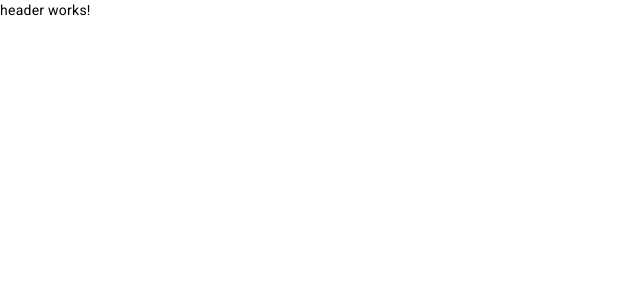
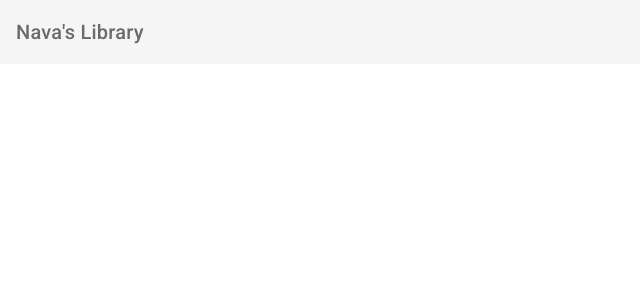
Before and after one commit to gabrielnavas/springboot-angular-library-project, an Angular app in the folder frontend/: page / in a window 1280 px wide. Shown: the top 300 px of the page, without its empty margins (0-640 px from the left). Built offline with nearby package versions, Linux system fonts and the light colour scheme.

Commit message:
add header

```diff
--- a/frontend/src/app/template/header/header.component.css
+++ b/frontend/src/app/template/header/header.component.css
@@ -0,0 +1,3 @@
+.header .title {
+  color: rgb(106, 106, 106);
+}
--- a/frontend/src/app/template/header/header.component.html
+++ b/frontend/src/app/template/header/header.component.html
@@ -1 +1,5 @@
-<p>header works!</p>
+<mat-toolbar class="header">
+  <span class="title">
+    Nava's Library
+  </span>
+</mat-toolbar>
--- a/frontend/src/app/template/template.module.ts
+++ b/frontend/src/app/template/template.module.ts
@@ -1,6 +1,7 @@
 import { NgModule } from '@angular/core';
 import { CommonModule } from '@angular/common';
 import { HeaderComponent } from './header/header.component';
+import { MatToolbarModule } from '@angular/material/toolbar';
 
 
 
@@ -9,7 +10,8 @@ import { HeaderComponent } from './header/header.component';
     HeaderComponent
   ],
   imports: [
-    CommonModule
+    CommonModule,
+    MatToolbarModule
   ],
   exports: [
     HeaderComponent
```
